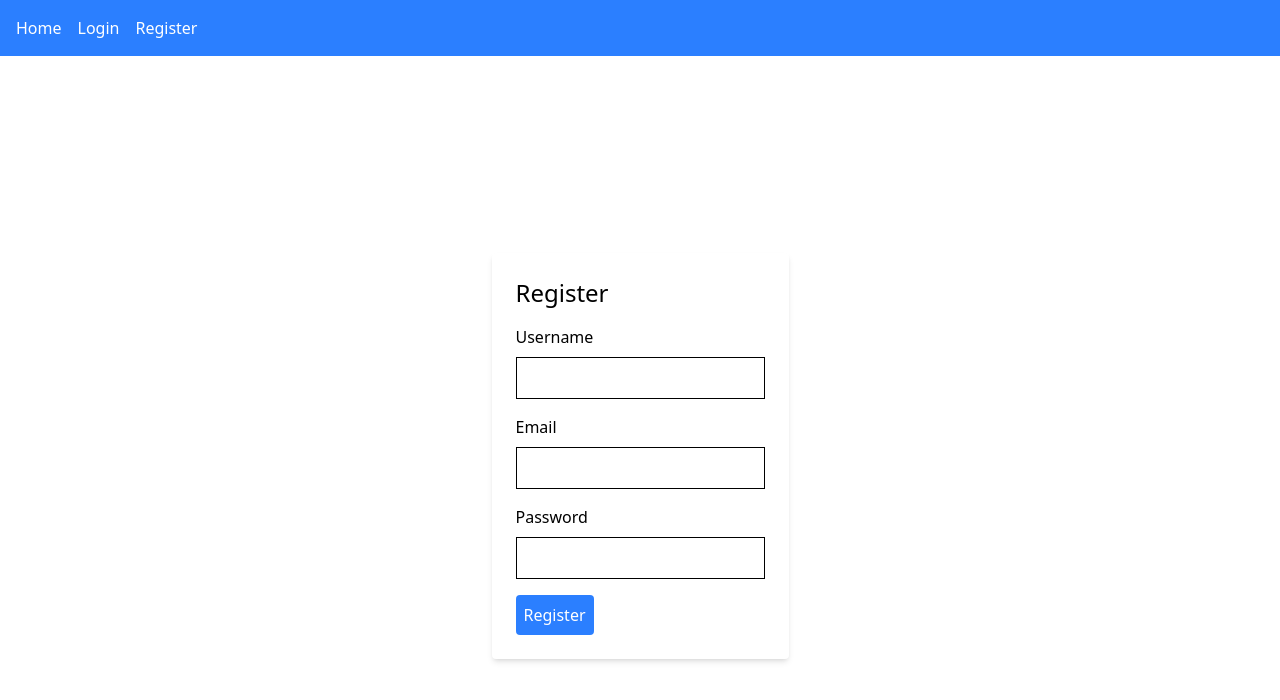
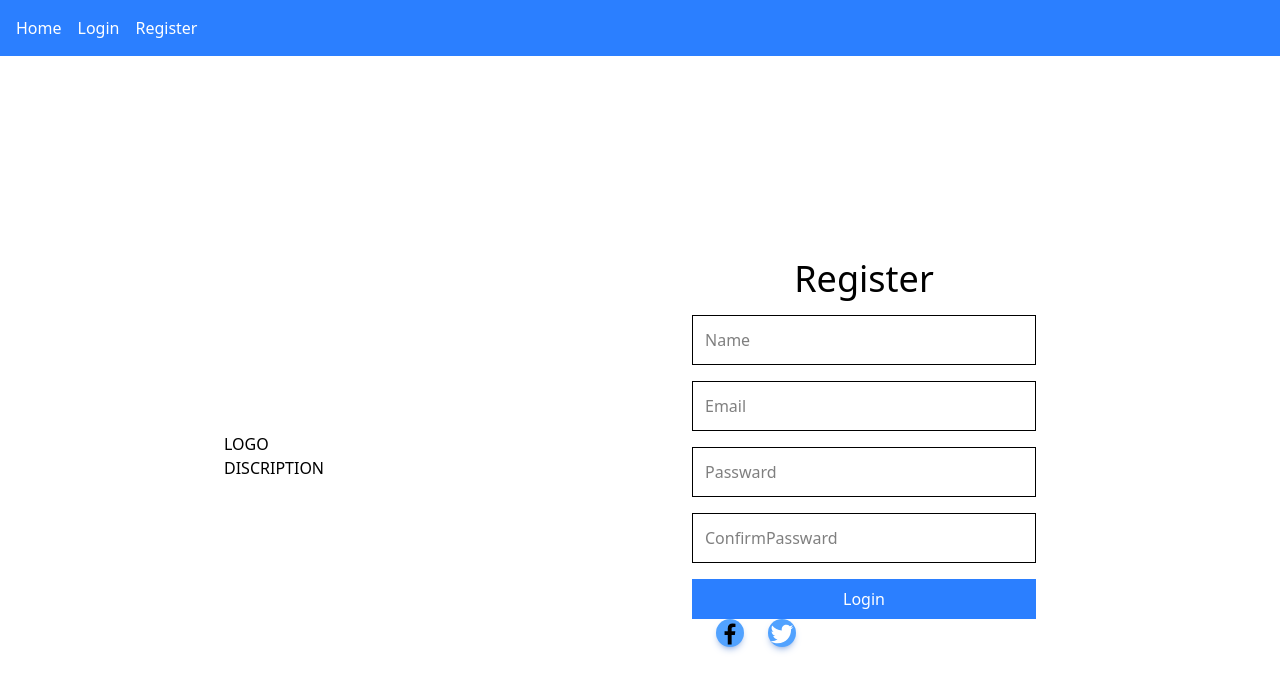
Before and after one commit to NEYAZUDDIN5050/ERP-Model, a React (Vite) app in the folder client/: page /register in a window 1280 px wide. Shown: the top 700 px of the page. Built offline with nearby package versions, Linux system fonts and the light colour scheme.

Commit message:
Login / register

```diff
--- a/client/package.json
+++ b/client/package.json
@@ -15,6 +15,7 @@
     "bootstrap": "^5.3.5",
     "react": "^19.0.0",
     "react-dom": "^19.0.0",
+    "react-icons": "^5.5.0",
     "react-router-dom": "^7.5.1",
     "redux": "^5.0.1",
     "tailwindcss": "^4.1.4"
--- a/client/src/auth/Login.jsx
+++ b/client/src/auth/Login.jsx
@@ -1,49 +1,82 @@
 import React, { useState } from 'react';
 import { useDispatch } from 'react-redux';
-import { login } from '../redux/slices/authSlice'; // Import the login action
+//import { loginUser } from '../../redux/actions';
+import { BiLogoFacebook } from "react-icons/bi";
+import { AiOutlineTwitter } from "react-icons/ai";
+
 
 const Login = () => {
-  const dispatch = useDispatch(); // Initialize the dispatch function
     const [email, setEmail] = useState('');
-  const [password, setPassword] = useState('');
+    const [passward, setPassward] = useState('');
+    const dispatch = useDispatch();
 
-  const handleSubmit = (e) => {
+    const handleSubmit =(e) => {
         e.preventDefault();
-    // Simulate a successful login
-    const user = { email }; // Replace with actual user data
-    dispatch(login(user)); // Dispatch the login action with user data
-    // Redirect or show success message (you can use react-router for navigation)
-  };
+        dispatch(loginUser({ email,passward }));
+    }
 
 return (
-    <div className="flex justify-center items-center h-screen">
-      <form onSubmit={handleSubmit} className="bg-white p-6 rounded shadow-md">
-        <h2 className="text-2xl mb-4">Login</h2>
-        <div className="mb-4">
-          <label className="block mb-2">Email</label>
+    <section className='h-screen bg-white flex flex-col md:flex-row justify-center space-y-10 md:space-y-0 md:space-x-16 items-center my-2 mx-5 md:mx-0 md:my-0'>
+        <div className='md:w-1/3 max-w-sm'>
+          {/*  <img src="https://img.freepik.com/free-vector/privacy-policy-concept-illustration_114360-7853.jpg?ga=GA1.1.2090728591.1744713562&semt=ais_hybrid&w=740" alt="login img"/> */}
+          <h1>LOGO</h1>
+             <p>DISCRIPTION</p>
+        </div>
+
+
+
+        <div className='md:w-1/3 max-w-sm'>
+
+    <form onSubmit={ handleSubmit } className=" max-w-md mx-auto p-5 ">
+        <h2 className="text-4xl mb-4 text-center ">Login</h2>
             <input
-            type="email"
+            type='email'
+            placeholder="Email"
             value={email}
             onChange={(e) => setEmail(e.target.value)}
-            className="border p-2 w-full"
-            required
+            className="border  p-3 mb-4 w-full"
             />
-        </div>
-        <div className="mb-4">
-          <label className="block mb-2">Password</label>
             <input
-            type="password"
-            value={password}
-            onChange={(e) => setPassword(e.target.value)}
-            className="border p-2 w-full"
-            required
+            type="passsward"
+            placeholder="Passward"
+            value={passward}
+            onChange={(e) => setPassward(e.target.value)}
+            className="border p-3 mb-4 w-full  "
             />
-        </div>
-        <button type="submit" className="bg-blue-500 text-white p-2 rounded">
-          Login
+            <button type="submit" className="bg-blue-500 text-white p-2 w-full">Login</button>
+            <a
+            className="text-black to-red-500 hover:text-blue-700 hover:underline hover:underline-offset-4 p-3"
+            href="#"
+          >
+            Forgot Password?
+          </a>
+          <a
+            className="text-black to-red-500 hover:text-blue-700 hover:underline hover:underline-offset-4 p-5"
+            href="#"
+          >
+            Already User
+          </a>
+          <button
+            type="button"
+            className="  mx-6 h-7 w-7 rounded-full  bg-blue-400 hover:bg-blue-700  text-blue shadow-[0_4px_9px_-4px_#3b71ca]">
+            <BiLogoFacebook
+              size={30}
+              className="  flex justify-center items-center w-full"/>
           </button>
+          <button
+            type="button"
+            className="inlne-block m h-7 w-7 rounded-full bg-blue-400 hover:bg-blue-700 uppercase leading-normal text-white shadow-[0_4px_9px_-4px_#3b71ca]"
+          >
+            <AiOutlineTwitter
+              size={30}
+              className="flex justify-center items-center w-full"
+            />
+          </button>
+
     </form>
     </div>
+    </section>
+
 );
 };
 
--- a/client/src/auth/Register.jsx
+++ b/client/src/auth/Register.jsx
@@ -1,55 +1,92 @@
 import React, { useState } from 'react';
+import { useDispatch } from 'react-redux';
+//import { registerUser } from '../../redux/actions';
+import { AiOutlineTwitter } from "react-icons/ai";
+import { BiLogoFacebook } from "react-icons/bi";
+const Register =() => {
+    const [name, setName] = useState('');
+    const [email, setEmail] = useState('')
+    const [passward, setPassward, ConfirmPassward] = useState('');
+    const dispatch = useDispatch();
 
-const Register = () => {
-  const [username, setUsername] = useState('');
-  const [email, setEmail] = useState('');
-  const [password, setPassword] = useState('');
-
-  const handleSubmit = (e) => {
+   const handleSubmit =(e) => {
     e.preventDefault();
-    // Handle registration logic here
+    dispatch(registerUser({ name, email, passward }));
    };
 
 return (
-    <div className="flex justify-center items-center h-screen">
-      <form onSubmit={handleSubmit} className="bg-white p-6 rounded shadow-md">
-        <h2 className="text-2xl mb-4">Register</h2>
-        <div className="mb-4">
-          <label className="block mb-2">Username</label>
+   <section className='h-screen bg-white flex flex-col md:flex-row justify-center space-y-10 md:space-y-0 md:space-x-16 items-center my-2 mx-5 md:mx-0 md:my-0'>
+           <div className='md:w-1/3 max-w-sm'>
+             {/*  <img src="https://img.freepik.com/free-vector/mobile-login-concept-illustration_114360-83.jpg?ga=GA1.1.2090728591.1744713562&semt=ais_hybrid&w=740" alt="login img"/>*/}
+
+             <h1>LOGO</h1>
+             <p>DISCRIPTION</p>
+           </div>
+
+
+
+           <div className='md:w-1/3 max-w-sm'>
+
+       <form onSubmit={ handleSubmit } className=" max-w-md mx-auto p-5 ">
+           <h2 className="text-4xl mb-4 text-center ">Register</h2>
            <input
-            type="text"
-            value={username}
-            onChange={(e) => setUsername(e.target.value)}
-            className="border p-2 w-full"
-            required
+               type='Name'
+               placeholder="Name"
+               value={name}
+               onChange={(e) => setName(e.target.value)}
+               className="border  p-3 mb-4 w-full"
                />
-        </div>
-        <div className="mb-4">
-          <label className="block mb-2">Email</label>
                <input
-            type="email"
+               type='email'
+               placeholder="Email"
                value={email}
                onChange={(e) => setEmail(e.target.value)}
-            className="border p-2 w-full"
-            required
+               className="border p-3 mb-4 w-full"
                />
-        </div>
-        <div className="mb-4">
-          <label className="block mb-2">Password</label>
                <input
-            type="password"
-            value={password}
-            onChange={(e) => setPassword(e.target.value)}
-            className="border p-2 w-full"
-            required
+               type="passsward"
+               placeholder="Passward"
+               value={passward}
+               onChange={(e) => setPassward(e.target.value)}
+               className="border  mb-4 w-full  p-3"
                />
-        </div>
-        <button type="submit" className="bg-blue-500 text-white p-2 rounded">
-          Register
+               <input
+               type="ConfirmPass"
+               placeholder="ConfirmPassward"
+               value={ConfirmPassward}
+               onChange={(e) => ConfirmPassward(e.target.value)}
+               className="border  mb-4 w-full  p-3"
+               />
+               <button type="submit" className="bg-blue-500 text-white p-2 w-full">Login</button>
+               {/*<a
+               className="text-black to-red-500 hover:text-blue-700 hover:underline hover:underline-offset-4 p-3"
+               href="#"
+             >
+               Forgot Password?
+             </a>
+               */}
+             <button
+               type="button"
+               className="  mx-6 h-7 w-7 rounded-full  bg-blue-400 hover:bg-blue-700  text-blue shadow-[0_4px_9px_-4px_#3b71ca]">
+                <BiLogoFacebook
+
+                 size={30}
+                 className="  flex justify-center items-center w-full"/>
              </button>
+             <button
+               type="button"
+               className="inlne-block m h-7 w-7 rounded-full bg-blue-400 hover:bg-blue-700 uppercase leading-normal text-white shadow-[0_4px_9px_-4px_#3b71ca]"
+             ><AiOutlineTwitter
+
+                 size={30}
+                 className="flex justify-center items-center w-full"
+               />
+             </button>
+
        </form>
        </div>
+       </section>
 );
-};
+}
 
 export default Register;
```
Also changed, not shown: 1 other file (tests, documents, lock files or other folders). Lines whose indentation alone changed are shown as unchanged.
